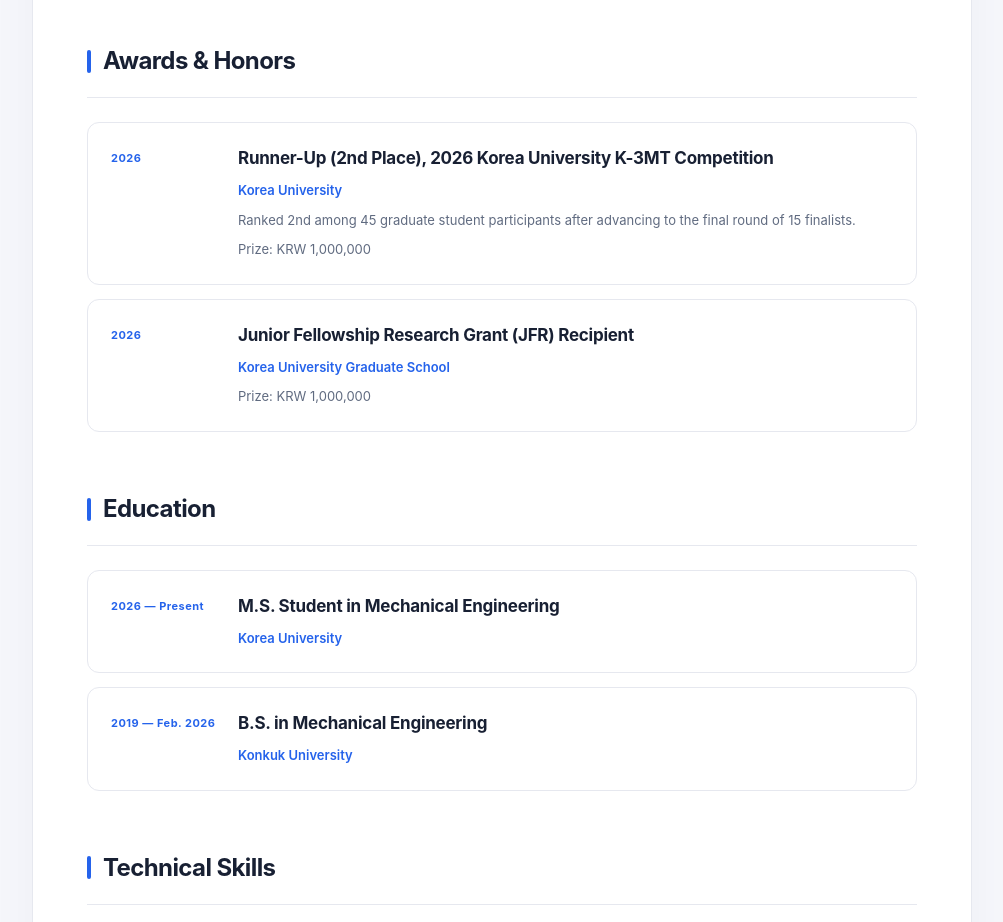
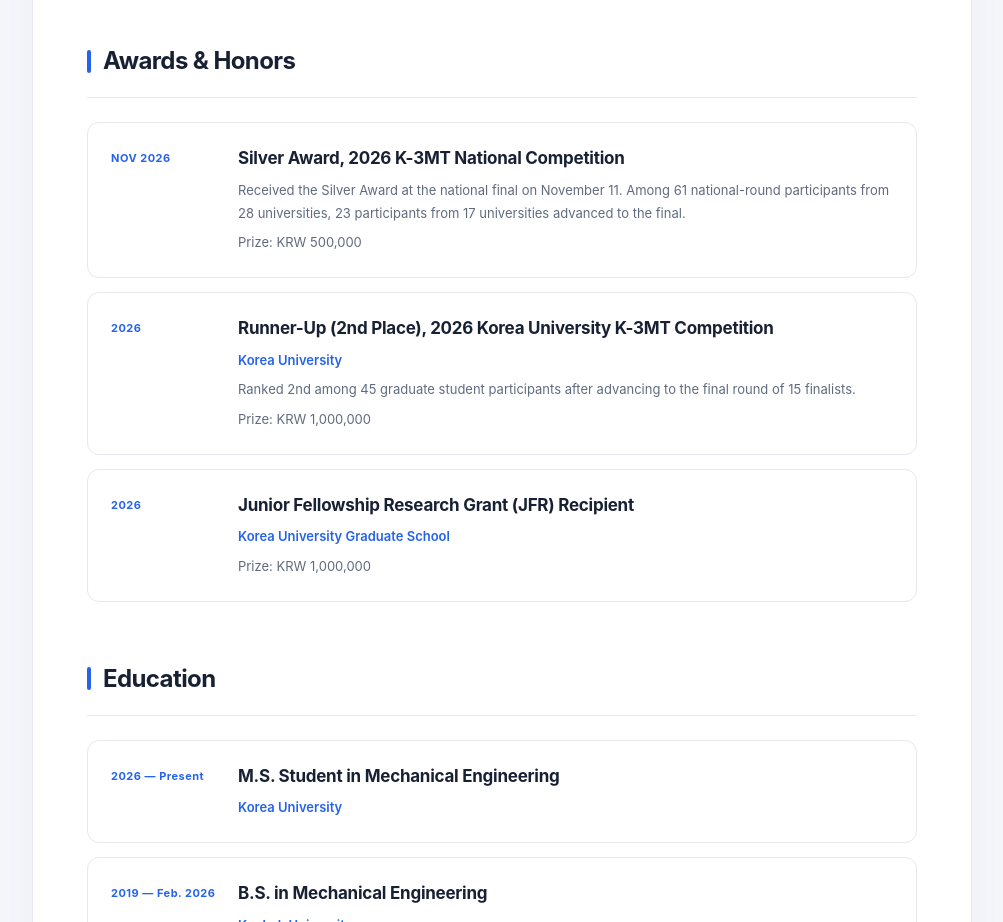
Before and after one commit to jaehyun-54/jaehyun-54.github.io, a plain HTML site: page index.html in a window 1280 px wide. Shown: the part 3220-4142 px from the top of the page, without its empty margins (138-1141 px from the left). Drawn offline with Linux system fonts and the light colour scheme.

Commit message:
Add national K-3MT Silver Award to Awards and Honors

```diff
--- a/index.html
+++ b/index.html
@@ -274,6 +274,7 @@
 </section>
 <section id="awards" aria-labelledby="awards-title">
 <h2 id="awards-title">Awards &amp; Honors</h2>
+<article class="resume-item"> <div class="resume-date"> NOV 2026 </div> <div class="resume-details"> <h3> Silver Award, 2026 K-3MT National Competition </h3> <p> Received the Silver Award at the national final on November 11. Among 61 national-round participants from 28 universities, 23 participants from 17 universities advanced to the final. </p> <p class="award-prize">Prize: KRW 500,000</p> </div> </article>
 <article class="resume-item"> <div class="resume-date"> 2026 </div> <div class="resume-details"> <h3> Runner-Up (2nd Place), 2026 Korea University K-3MT Competition </h3> <p class="resume-organization"> Korea University </p> <p> Ranked 2nd among 45 graduate student participants after advancing to the final round of 15 finalists. </p> <p class="award-prize">Prize: KRW 1,000,000</p> </div> </article>
 <article class="resume-item"> <div class="resume-date"> 2026 </div> <div class="resume-details"> <h3> Junior Fellowship Research Grant (JFR) Recipient </h3> <p class="resume-organization"> Korea University Graduate School </p> <p class="award-prize">Prize: KRW 1,000,000</p> </div> </article>
 </section>
```
